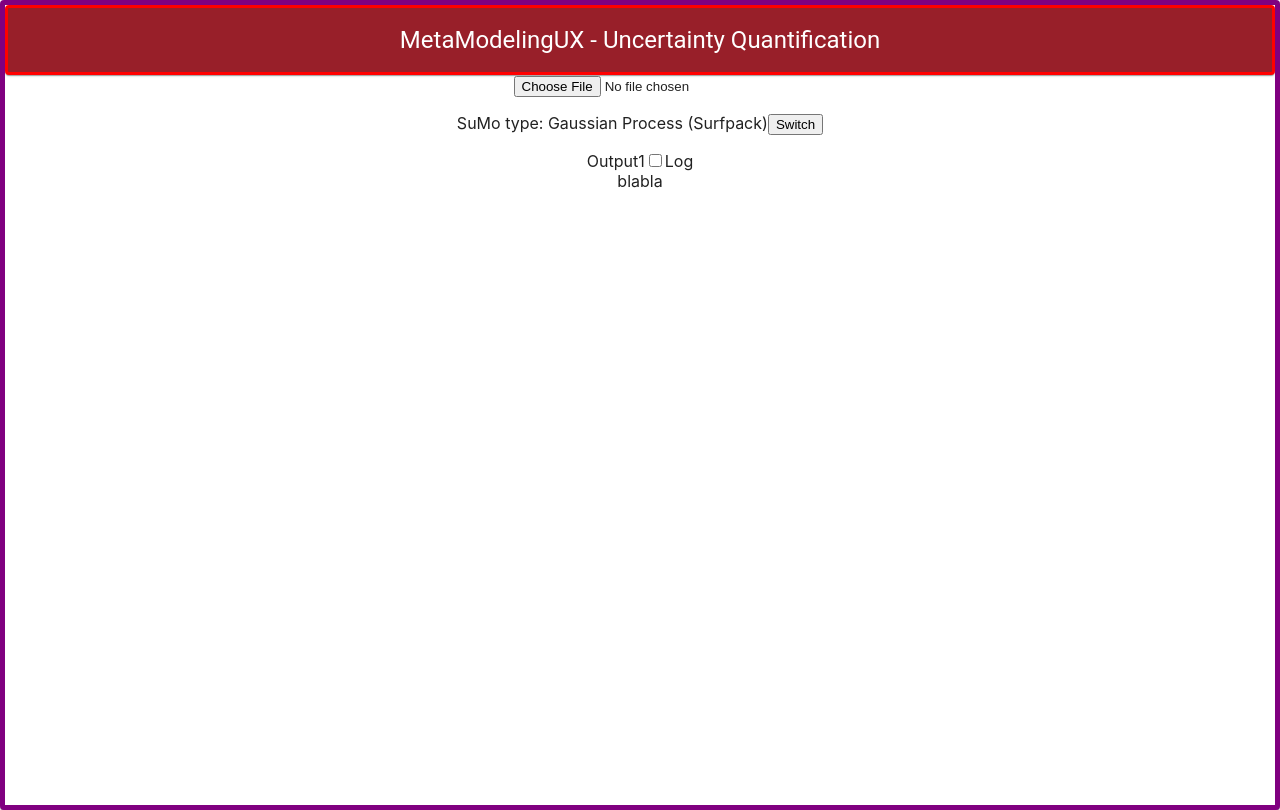
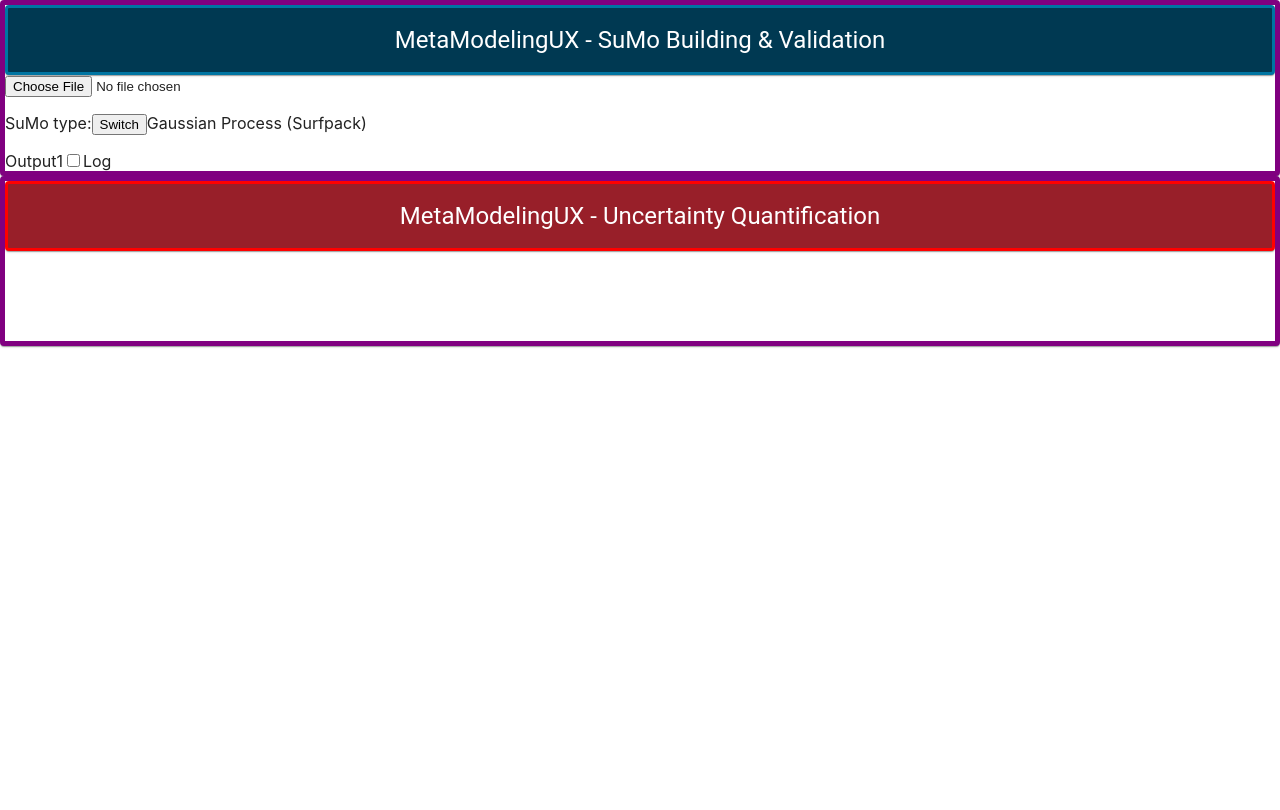
Before and after one commit to ITISFoundation/mmux_react, a React (Create React App) app: page / in a window 1280 px wide. Built offline with nearby package versions, Linux system fonts and the light colour scheme.

Commit message:
various cleaning & reconfiguration of App

```diff
--- a/src/App.js
+++ b/src/App.js
@@ -1,42 +1,13 @@
-import logo from './logo.svg';
 import './App.css';
-import Header from './components/Header';
-import FileSelector from './components/FileSelector';
-import SuMoTypeSelector from './components/SuMoTypeSelector';
-import OutputResponseSelector from './components/OutputResponseSelector';
-import MetaModelingUX from './components/MetaModelingUX';
+import UQ from './UQ';
+import SuMoBuildingValidation from './SuMoBuilding';
 
 function App() {
   return (
+    // Will do as Tabs in the future. For now keep it easy in a single page.
     <div className="App">
-      <MetaModelingUX tabTitle="Uncertainty Quantification" headerType="application-header">
-        {/* <Header customText="SuMo building & validation" />*/}
-        <FileSelector defaultFileName="./README.md" />
-        <SuMoTypeSelector />
-        <OutputResponseSelector />
-        blabla
-      </MetaModelingUX >
-      {/* The default value doesnt seem to be working... The variable
-      is well set but the "fileselector" object is not really picking it up.
-      Well don't go crazy, I will be using Z43 UI library.
-      This just has to be minimally functional.
-      TODO Does it even make sense to work in any layout, or are there
-      templates also for that in Z43 UI Components? */}
-
-      {/* <header className="App-header">
-        <img src={logo} className="App-logo" alt="logo" />
-        <p>
-          Edit <code>src/App.js</code> and save to reload.
-        </p>
-        <a
-          className="App-link"
-          href="https://reactjs.org"
-          target="_blank"
-          rel="noopener noreferrer"
-        >
-          Learn React
-        </a>
-      </header> */}
+      <SuMoBuildingValidation />
+      <UQ />
     </div>
   );
 }
--- /dev/null
+++ b/src/SuMoBuilding.js
@@ -0,0 +1,26 @@
+import FileSelector from './components/FileSelector';
+import SuMoTypeSelector from './components/SuMoTypeSelector';
+import OutputResponseSelector from './components/OutputResponseSelector';
+import MetaModelingUX from './components/MetaModelingUX';
+
+
+function SuMoBuildingValidation() {
+    return (
+        < MetaModelingUX tabTitle="SuMo Building & Validation" headerType="sumo-header">
+            <FileSelector defaultFileName="./README.md" />
+            <SuMoTypeSelector />
+            <OutputResponseSelector />
+            {/* ## TODO need to be able to access the state defined in the above. Objective from the Coursera. */}
+            {/* TODO for now, be able to run Dakota (assume default inputs from the above) */}
+
+
+            {/* TODO this is also including SuMo building: choose jobs, dump into a csv file for Dakota, then call python and generate SuMo, then save and register it
+            This all should also eventually be done with Functions API
+            However, for now, for simplicity, simply choose the file and build the SuMo on the fly (I already have those scripts)
+            The rest of the pipeline (getting outputs of Dakota, and plotting & showing) should stay the same */}
+
+        </MetaModelingUX>
+    );
+}
+
+export default SuMoBuildingValidation;
--- /dev/null
+++ b/src/UQ.js
@@ -0,0 +1,17 @@
+import MetaModelingUX from './components/MetaModelingUX';
+
+export default function UQ() {
+    return (
+        <MetaModelingUX tabTitle="Uncertainty Quantification" headerType="application-header">
+            {/* TODO input distributions (see how I do it to generate Dakota file)
+            either give option to user or also populate with defaults */}
+            {/* TODO in fact, need to generate the workflow first -- this is a great excuse to get the UQ for the new T */}
+            {/* but before moving there, advance on the workflow. Simply load a pre-generated plot (e.g. when Python
+            finishes (do mockup with time.sleep)) return the path with an image and plot it */}
+
+            {/* TODO run button; implement Flask / FastAPI to run these, and generate plots */}
+
+            {/* TODO plot generated image */}
+        </MetaModelingUX >
+    );
+}
--- /dev/null
+++ b/src/components/Header.css
@@ -0,0 +1,17 @@
+/* Header card styling */
+/* TODO add for setup & sumo-building (diff colors) */
+.application-header {
+    background-color: #981F29 !important;
+    border: 3px solid red;
+    padding: 16px;
+    border-radius: 8px;
+    text-align: center;
+}
+
+.sumo-header {
+    background-color: #003952 !important;
+    border: 3px solid #0075a2;
+    padding: 16px;
+    border-radius: 8px;
+    text-align: center;
+}
--- a/src/components/Header.js
+++ b/src/components/Header.js
@@ -1,11 +1,15 @@
-import React, { useState } from 'react';
-// import './Header.css';
+import React from 'react';
+import { Card, Typography } from "@mui/material";
+import './Header.css';
+
 
 function Header(props) {
     return (
-        <header className="Header">
-            <h1>MMUX  -  {props.customText}</h1>
-        </header>
+        <Card className={props.headerType}>
+            <Typography variant="h5" color="white" component="div">
+                MetaModelingUX  -  {props.tabTitle}
+            </Typography>
+        </Card>
     );
 };
 
--- a/src/components/MetaModelingUX.css
+++ b/src/components/MetaModelingUX.css
@@ -1,19 +1,11 @@
 /* Background card styling */
 .background-card {
-    min-height: 100vh;
+    min-height: 20vh;
     /* background-color: black !important; */
     border: 5px solid purple;
+    /* padding: 10px; */
     /* display: flex; */
-    justify-content: left;
-    align-items: top;
+    /* justify-content: left;
+    align-items: top; */
+    text-align: left;
 }
-
-/* Header card styling */
-/* TODO add for setup & sumo-building (diff colors) */
-.application-header {
-    background-color: #981F29 !important;
-    border: 3px solid red;
-    padding: 16px;
-    border-radius: 18px;
-    /* box-shadow: 0px 4px 10px rgba(255, 0, 0, 0.3); */
-}
--- a/src/components/MetaModelingUX.js
+++ b/src/components/MetaModelingUX.js
@@ -1,19 +1,17 @@
-import { useState } from "react";
-import { Card, CardContent, Typography, Button, Collapse } from "@mui/material";
-import { ExpandMore, ExpandLess } from "@mui/icons-material";
+import { Card } from "@mui/material";
 import "./MetaModelingUX.css";
-import CollapsibleSection from "./CollapsibleSection";
+import Header from "./Header";
 
 
 export default function MetaModelingUX(props) {
     return (
         <Card className="background-card">
-            <Card className={props.headerType}>
-                <Typography variant="h5" color="white" component="div">
-                    MetaModelingUX  -  {props.tabTitle}
-                </Typography>
-            </Card>
+            <Header tabTitle={props.tabTitle} headerType={props.headerType} />
+            {/* <Header props={props} /> */}
+            {/* <Header props=props /> */}
+            {/* <Header {props} /> */}
             {props.children}
+            {/* TODO osparc logo on bottom left; access to runner status wheel on bottom right */}
         </Card>
     );
 }
--- a/src/components/SuMoTypeSelector.js
+++ b/src/components/SuMoTypeSelector.js
@@ -2,19 +2,19 @@ import { useState } from 'react';
 const options = ['Gaussian Process (Surfpack)', 'MLP'];
 
 export default function SuMoTypeSelector() {
-    const [selected, setSelected] = useState(options[0]);
+    const [selected, setSelected] = useState(0);
 
     const toggleOption = () => {
-        setSelected(selected === options[0] ? options[1] : options[0]);
+        setSelected(selected === options.length - 1 ? 0 : selected + 1);
     };
 
     return (
         <div>
-
-            <p>SuMo type: {selected}
+            <p>SuMo type:
                 <button onClick={toggleOption}>
                     Switch
                 </button>
+                {options[selected]}
             </p>
         </div>
     );
```
Also changed, not shown: src/components/FileSelector.js (+0 -9 lines).
